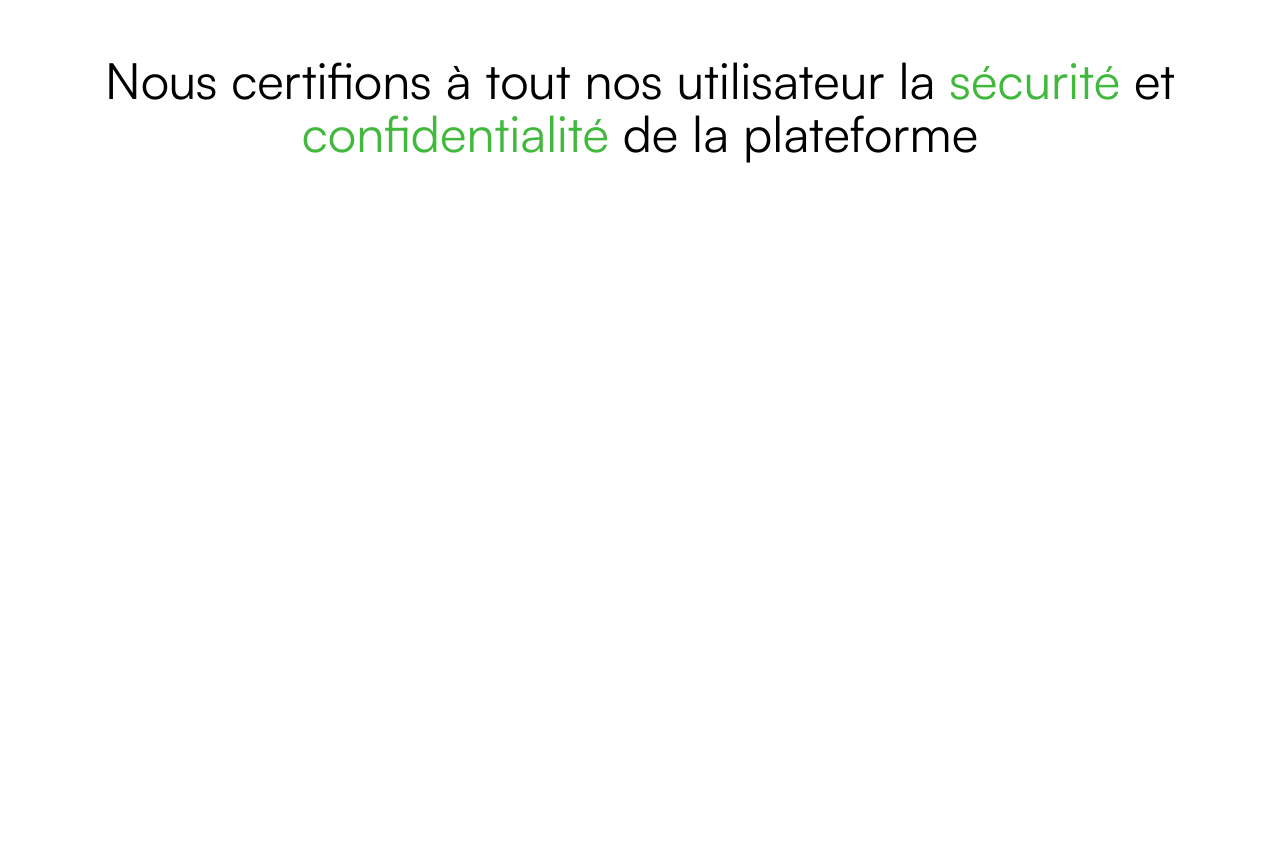
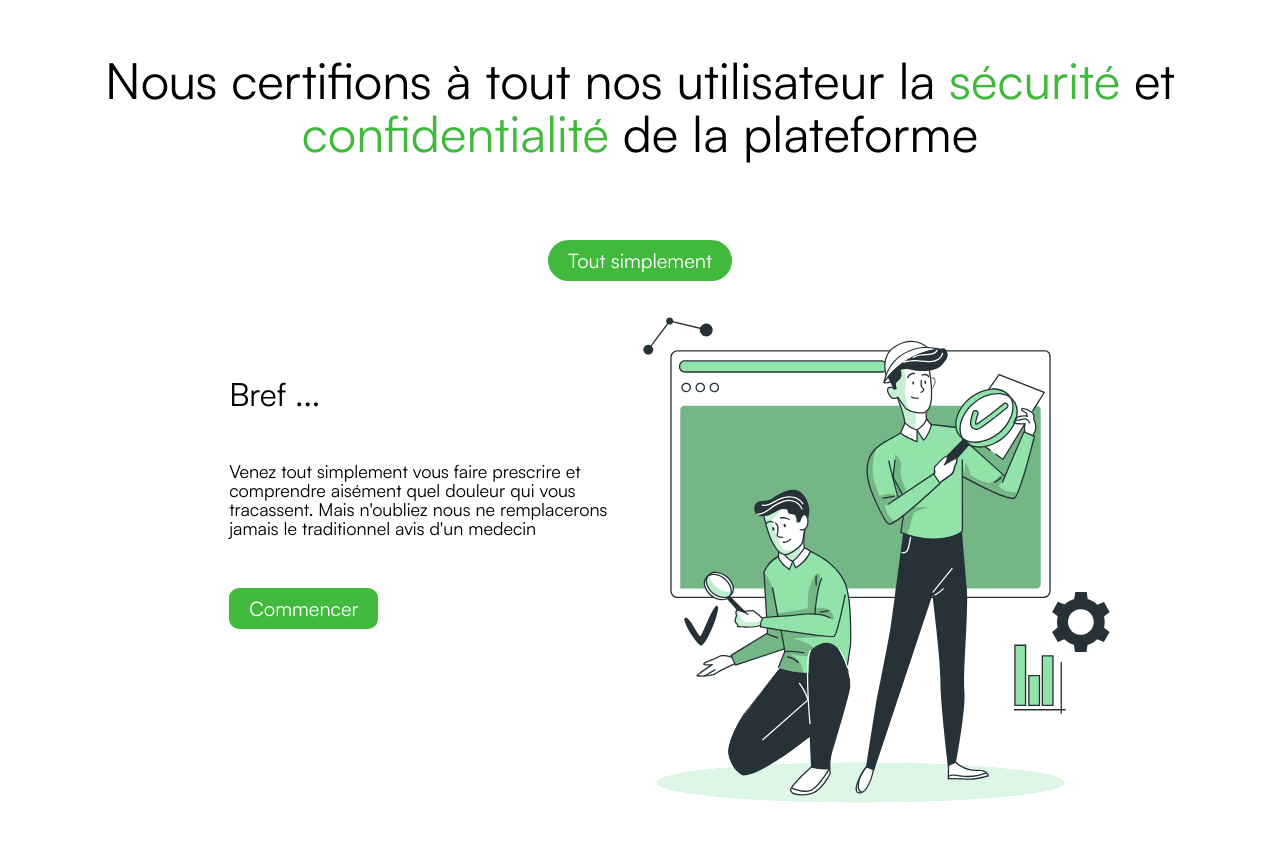
Before and after one commit to EmmanuelSeujip/projet-de-diagnostique-en-ligne, a Django app: page / in a window 1280 px wide; the page is wider, and only the part inside the window is pictured. Shown: the part 1183-2046 px from the top of that part. Before the commit the page ends 1346 px from the top of that part, so only its background shows below. Run offline with Django 5.2, Linux system fonts and the light colour scheme.

Commit message:
ajout de la section dans la landing page

```diff
--- a/public/css/general.css
+++ b/public/css/general.css
@@ -34,7 +34,6 @@ a,*:link{
     border-radius: 50px !important;
 }
 body{
-
     color: var(--text-color);
     overflow-x: hidden;
     font-family: Satoshi;
--- a/welcome/static/css/landing.css
+++ b/welcome/static/css/landing.css
@@ -61,7 +61,7 @@ header{
         object-fit: cover;
         align-self: flex-start;
     }
-#landingPage .service{
+#landingPage .service, #landingPage .bref{
     display: flex;
     align-items:center;
     flex-direction: column;
@@ -71,3 +71,25 @@ header{
         font-size: 50px;
         text-align: center;
     }
+    #landingPage .bref .bref-info{
+        width: 100%;
+        display: flex;
+        justify-content: center;
+        padding: 20px;
+        }
+        #landingPage .bref .bref-info>div{
+            width: 30%;
+            margin-left: 5%;
+            margin-top: 50px;
+            }
+            #landingPage .bref .bref-info>div h1{
+                font-size: 32px;
+                margin-bottom: 50px;
+            }
+            #landingPage .bref .bref-info>div p{
+                font-size: 18px;
+                margin-bottom: 50px;
+            }
+        #landingPage .bref .bref-info > img{
+            width: 40%;
+        }
--- a/welcome/templates/index.html
+++ b/welcome/templates/index.html
@@ -48,6 +48,21 @@
             <h1>Une interface <span>moderne</span> et <span>conviale</span></h1>
             <h1>Nous certifions à tout nos utilisateur la <span>sécurité</span> et <span>confidentialité</span> de la plateforme</h1>
         </section>
+        <section class="bref">
+            <div class="classic-container">Tout simplement</div>
+            <div class="bref-info">
+                <div>
+                    <h1>Bref ...</h1>
+                    <p>
+                        Venez tout simplement vous faire prescrire et comprendre
+                        aisément quel douleur qui vous tracassent. Mais n'oubliez
+                        nous ne remplacerons jamais le traditionnel avis d'un medecin
+                    </p>
+                    <button class="classic-btn">Commencer</button>
+                </div>
+                <img src="static/images/bro2.svg">
+            </div>
+        </section>
     </main>
 </body>
 </html>
```
Also changed, not shown: welcome/static/css/connexion.css (+12 -0 lines), welcome/static/images/bro2.svg (added).
